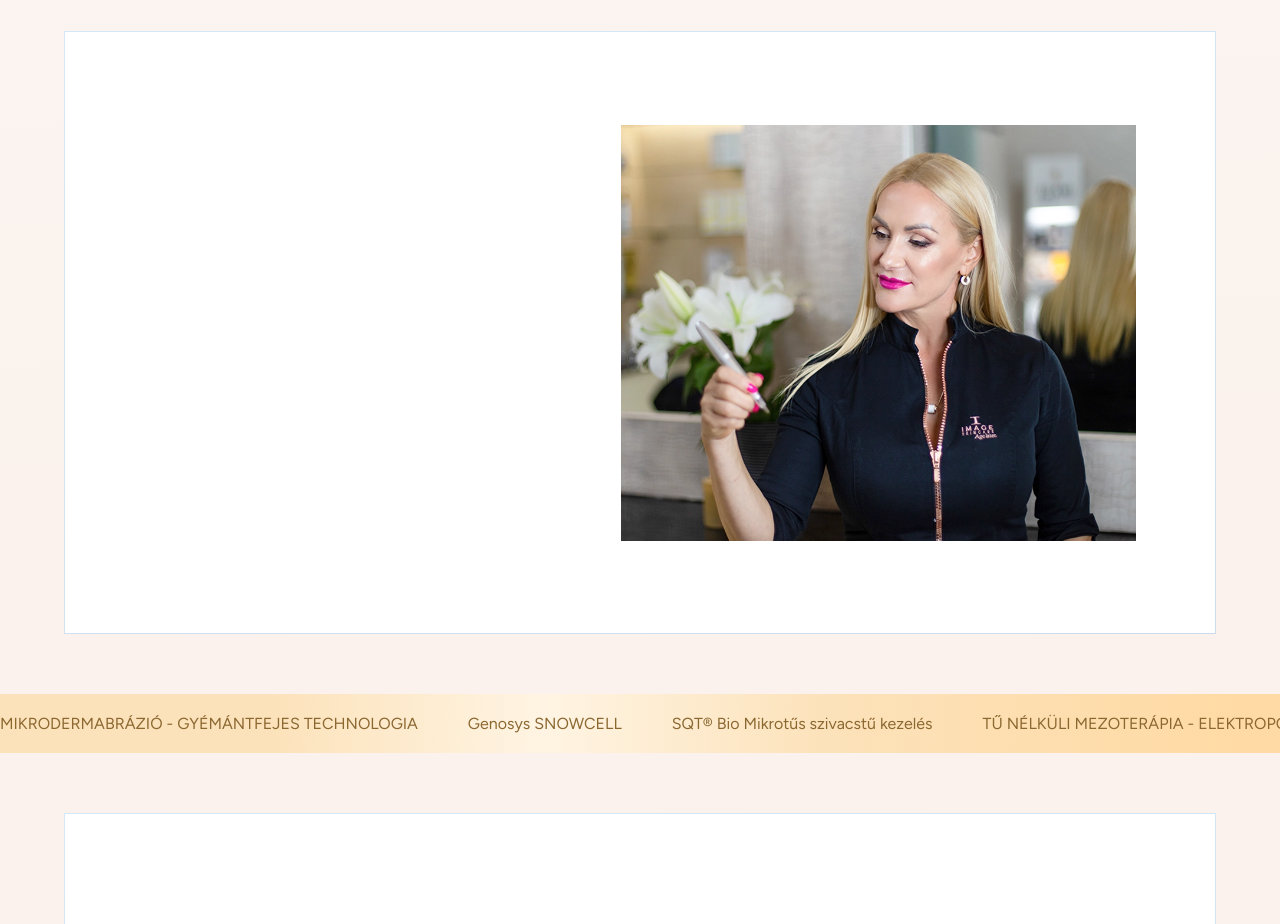
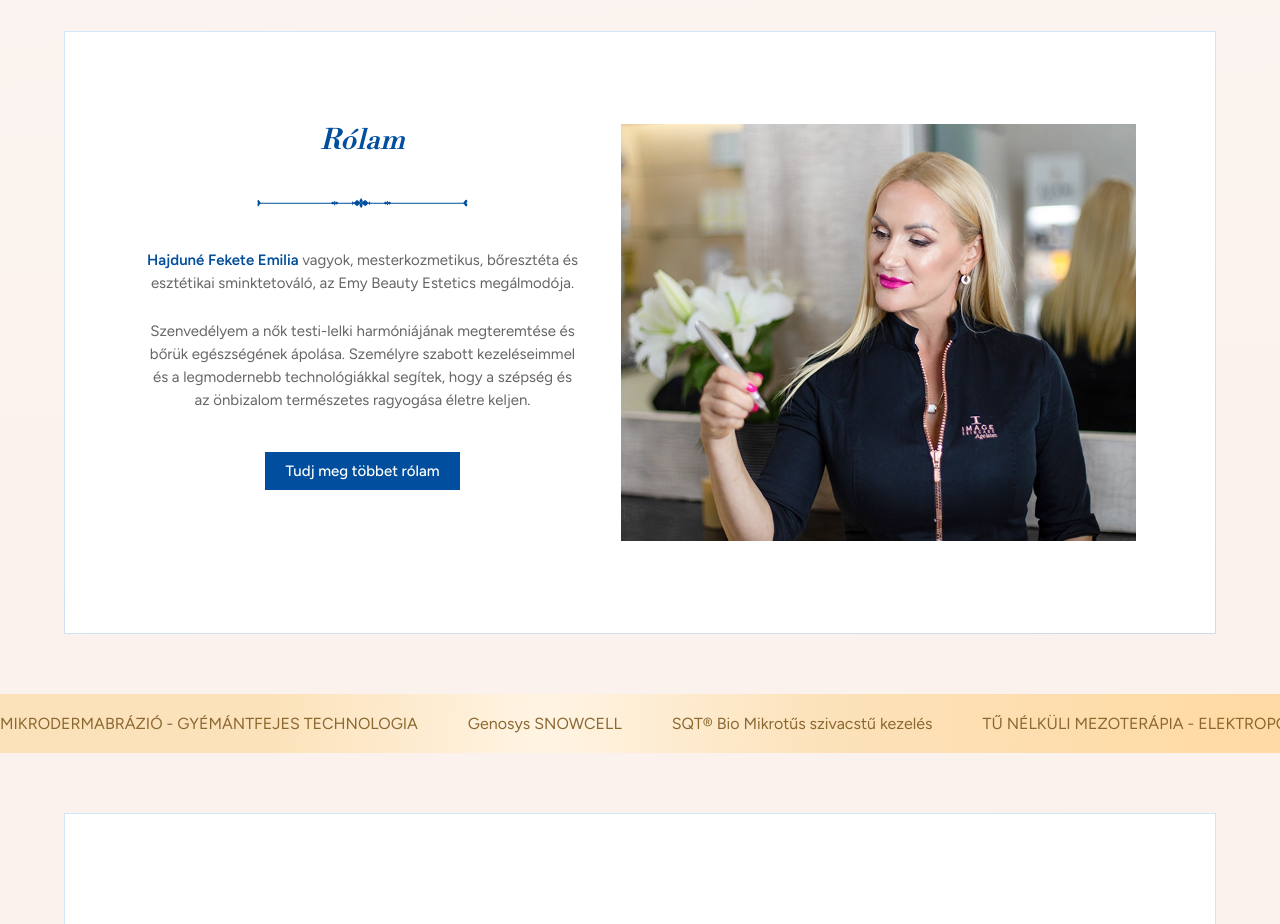
Before and after one commit to gyorgynagy1986/emyBeauty, a Next.js app: page / in a window 1280 px wide. Shown: the part 1860-2784 px from the top of the page. Built offline with nearby package versions, Linux system fonts and the light colour scheme.

Commit message:
services

```diff
--- a/src/components/layouts/home/about/About.jsx
+++ b/src/components/layouts/home/about/About.jsx
@@ -1,28 +1,19 @@
 "use client";
 
-import React, { useEffect, useState, useRef } from "react";
+import React, { useEffect, useState } from "react";
+import "aos/dist/aos.css";
+import AOS from "aos";
 import styles from "./About.module.css";
 import Ob from "@/components/astract/ObjectElement";
 import Image from "next/image";
-import { gsap } from "gsap";
-import { ScrollTrigger } from "gsap/ScrollTrigger";
 
 import { mainPage } from "@/data/photos";
 import { alt } from "@/data/alt";
 import { size } from "@/data/size";
 import Button4 from "@/components/button/Button4";
 
-// GSAP csak kliens oldalon elérhető, regisztráljuk a ScrollTrigger plugint
-if (typeof window !== "undefined") {
-  gsap.registerPlugin(ScrollTrigger);
-}
-
 const About = () => {
   const [isMobile, setIsMobile] = useState(false);
-  const textRef = useRef(null);
-  const imageRef = useRef(null);
-  const imageWrapperRef = useRef(null); // A képet burkoló elem, a CSS effektekhez
-  const sectionRef = useRef(null);
 
   useEffect(() => {
     // Képernyőméret ellenőrzése és isMobile állapot beállítása
@@ -33,153 +24,49 @@ const About = () => {
     // Kezdeti ellenőrzés
     checkIfMobile();
 
-    // Eseményfigyelő hozzáadása a képernyőméret változásához
-    window.addEventListener('resize', checkIfMobile);
+    // AOS inicializálása
+    AOS.init();
 
-    // GSAP animációk inicializálása
-    const initAnimations = () => {
-      if (!textRef.current || !imageRef.current || !sectionRef.current || !imageWrapperRef.current) return;
-
-      // Töröljük a korábbi ScrollTrigger-eket, ha vannak
-      ScrollTrigger.getAll().forEach(trigger => trigger.kill());
-
-      // Asztali nézetben alaphelyzetben homályos a kép
-      if (!isMobile) {
-        // Kezdeti állapot beállítása - homályos kép asztali nézetben
-        gsap.set(imageWrapperRef.current, {
-          filter: "blur(3px)"
-        });
+    // Mobilon frissítsük az AOS-t a state változás után
+    if (isMobile) {
+      setTimeout(() => {
+        AOS.refresh();
+      }, 100);
     }
 
-      // Szöveg animáció - mobilon felfelé csúszás, asztali nézetben oldal csúszás
-      gsap.fromTo(
-        textRef.current,
-        {
-          opacity: 0,
-          y: isMobile ? 50 : 0,
-          x: isMobile ? 0 : -50
-        },
-        {
-          opacity: 1,
-          y: 0,
-          x: 0,
-          duration: 0.8,
-          scrollTrigger: {
-            trigger: sectionRef.current,
-            start: "top 80%",
-            end: "top 30%",
-            scrub: isMobile ? false : 0.5,
-            toggleActions: "play none none reverse"
+    // Eseményfigyelő a képernyőméret változásához
+    window.addEventListener('resize', () => {
+      const wasMobile = isMobile;
+      checkIfMobile();
+
+      // Ha változott a nézet típusa, frissítsük az AOS-t
+      if (wasMobile !== isMobile) {
+        setTimeout(() => {
+          AOS.refresh();
+        }, 100);
       }
-        }
-      );
+    });
 
-      // Kép animáció - mobilon csak fadein
-      gsap.fromTo(
-        imageRef.current,
-        {
-          opacity: 0,
-          y: isMobile ? 0 : 50,
-          x: isMobile ? 0 : 50
-        },
-        {
-          opacity: 1,
-          y: 0,
-          x: 0,
-          duration: 0.8,
-          scrollTrigger: {
-            trigger: sectionRef.current,
-            start: "top 80%",
-            end: "top 30%",
-            scrub: false
-          }
-        }
-      );
-
-      // Kép homályosság animációja - asztali nézetben
-      if (!isMobile) {
-        // Amikor a felhasználó a szekcióhoz ér, a kép kitisztul
-        gsap.fromTo(
-          imageWrapperRef.current,
-          {
-            filter: "blur(3px)"
-          },
-          {
-            filter: "blur(0px)",
-            duration: 0.8,
-            scrollTrigger: {
-              trigger: sectionRef.current,
-              start: "top 70%",
-              end: "center center",
-              scrub: 0.5
-            }
-          }
-        );
-
-        // Ahogy görgeti tovább, visszahomályosodik és növekszik
-        gsap.fromTo(
-          imageWrapperRef.current,
-          {
-            filter: "blur(0px)",
-            scale: 1
-          },
-          {
-            filter: "blur(.2px)",
-            scale: 1.1,
-            duration: 1,
-            scrollTrigger: {
-              trigger: sectionRef.current,
-              start: "center center",
-              end: "bottom top",
-              scrub: 0.5
-            }
-          }
-        );
-      } else {
-        // Mobilon csak eltűnéskor animáljuk a képet
-        gsap.fromTo(
-          imageWrapperRef.current,
-          {
-            filter: "blur(0px)",
-            scale: 1
-          },
-          {
-            filter: "blur(.2px)",
-            scale: 1.05,
-            duration: 0.5,
-            scrollTrigger: {
-              trigger: sectionRef.current,
-              start: "bottom 70%",
-              end: "bottom top",
-              scrub: 0.3
-            }
-          }
-        );
-      }
-    };
-
-    // Animációkat inicializáljuk egy kis késleltetéssel a DOM frissítés miatt
-    const timer = setTimeout(() => {
-      initAnimations();
-    }, 100);
-
-    // Újrainicializáljuk az animációkat képernyőméret változáskor
-    window.addEventListener('resize', initAnimations);
-
-    // Takarítás
+    // Komponens leválasztásakor takarítunk
     return () => {
-      clearTimeout(timer);
       window.removeEventListener('resize', checkIfMobile);
-      window.removeEventListener('resize', initAnimations);
-      ScrollTrigger.getAll().forEach(trigger => trigger.kill());
     };
   }, [isMobile]);
 
   return (
-    <section ref={sectionRef} className={styles.sections}>
+    <section className={styles.sections}>
       <div className={styles.container}>
         <div className={styles.helper}>
-          <div ref={textRef} className={styles.textContainer}>
+          <div
+            data-aos={isMobile ? "fade" : "fade-right"}
+            data-aos-offset="150"
+            data-aos-delay="150"
+            data-aos-duration="1500"
+            data-aos-easing="ease"
+            data-aos-mirror="true"
+            data-aos-once="true"
+            className={styles.textContainer}
+          >
             <div className={styles.titleContainer}>
               <h2>Rólam</h2>
               <Ob />
@@ -202,9 +89,16 @@ const About = () => {
             </div>
           </div>
 
-          <div ref={imageRef} className={styles.photoContainer}>
-            {/* Kép csomagoló div a filter és scale animációhoz */}
-            <div ref={imageWrapperRef} className={styles.imageWrapper}>
+          <div
+            data-aos={isMobile ? "fade" : "fade-left"}
+            data-aos-offset="150"
+            data-aos-delay="150"
+            data-aos-duration="1500"
+            data-aos-easing="ease"
+            data-aos-mirror="true"
+            data-aos-once="true"
+            className={styles.photoContainer}
+          >
             <Image
               sizes={size.fullsize}
               src={mainPage.photoMainPage}
@@ -214,7 +108,6 @@ const About = () => {
           </div>
         </div>
       </div>
-      </div>
     </section>
   );
 };
--- a/src/components/layouts/home/about/About.module.css
+++ b/src/components/layouts/home/about/About.module.css
@@ -208,64 +208,3 @@
   max-width: 100%;
 }
 }
-
-
-
-/* Kép és csomagoló stílusok */
-.imageWrapper {
-  width: 100%;
-  height: 100%;
-  overflow: hidden;
-  position: relative;
-  transition: transform 0.4s ease;
-  will-change: filter, transform;
-}
-
-.image {
-  width: 100%;
-  height: auto;
-  object-fit: cover;
-  display: block;
-}
-
-/* Alapbeállítás asztali nézetre - a JS-ben állítjuk be a homályos alapállapotot */
-@media (min-width: 769px) {
-  .imageWrapper {
-    /* A kezdeti homályosságot a JS-ben állítjuk be gsap.set segítségével */
-    transform-origin: center center;
-  }
-}
-
-/* Helper és konténerek módosítása a jobb pozicionáláshoz */
-
-
-@media (min-width: 769px) {
-  .helper {
-    flex-direction: row;
-    align-items: center;
-  }
-}
-
-.textContainer,
-.photoContainer {
-  position: relative;
-  z-index: 1;
-}
-
-/* Opcionális: szebb átmenetek a konténerekhez */
-.photoContainer {
-  transform-origin: center center;
-  overflow: hidden;
-}
-
-/* Csak asztali nézetben alkalmazzuk ezeket a plusz effekteket */
-@media (min-width: 769px) {
-  .photoContainer {
-    transition: box-shadow 0.3s ease;
-  }
-
-  /* Opcionális: finom árnyék, amikor a képen van a kurzor */
-  .photoContainer:hover {
-    box-shadow: 0 8px 30px rgba(0, 0, 0, 0.15);
-  }
-}
--- a/src/components/layouts/home/hero/Hero.jsx
+++ b/src/components/layouts/home/hero/Hero.jsx
@@ -57,13 +57,13 @@ const Hero = () => {
         <div className={style.leftContanier}>
           {/* Szöveg tartalom Parallax effektekkel */}
           <Parallax
-            translateY={isMobile ? [50, 0] : [0, 0]} // Mobilon fade-up animáció
+            translateY={[0, 0]}
             scale={[1, isMobile ? 1 : 1.1]} // Mobilon nincs nagyítás
-            opacity={isMobile ? [0, 1] : [1, 1]} // Mobilon fade animáció
+            opacity={isMobile ? [1, 0] : [1, 1]} // Mobilon halványodás görgetéskor
             easing="linear" // Lineáris átmenet a görgetéssel
             className={style.helper}
             startScroll={0}
-            endScroll={isMobile ? 300 : 600}
+            endScroll={isMobile ? 600 : 900}
           >
             <h1 className={style.h1}>
               Sok szeretettel köszöntelek az Emy Beauty Estetics weboldalán!
@@ -78,7 +78,7 @@ const Hero = () => {
               </p>
             </div>
 
-            {/* Gombok normál módon, fade effekttel */}
+            {/* Gombok normál módon */}
             <div className={style.buttonContainer}>
               <Button />
               <Button2 className={style.leftContanier} />
```
Lines whose indentation alone changed are shown as unchanged.
